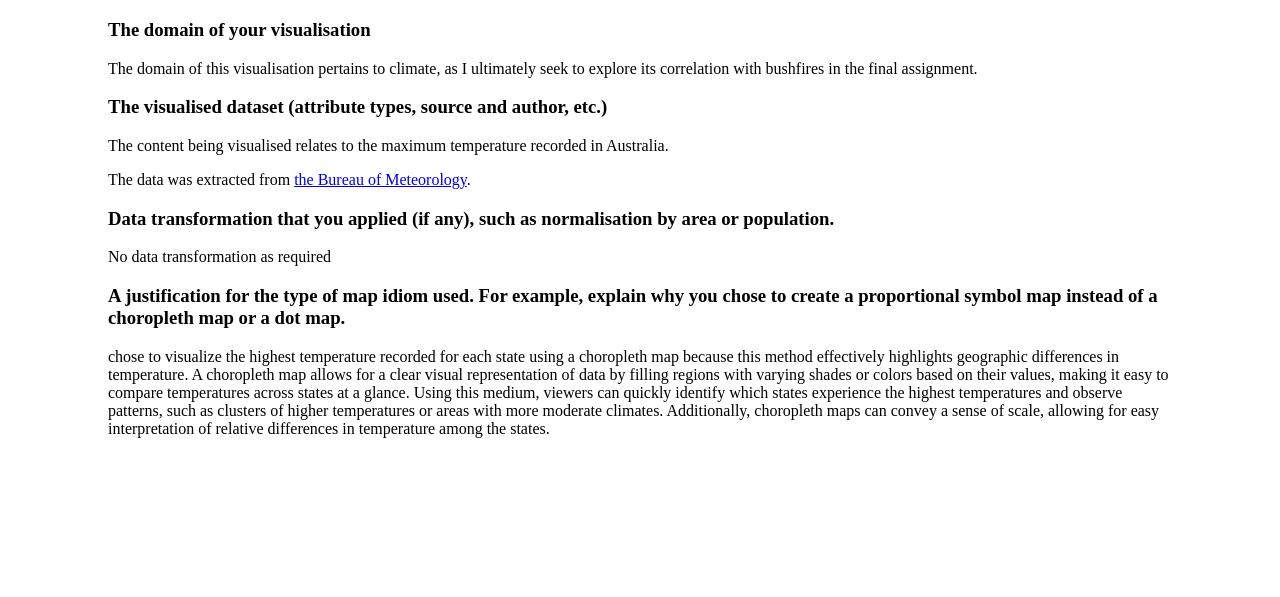
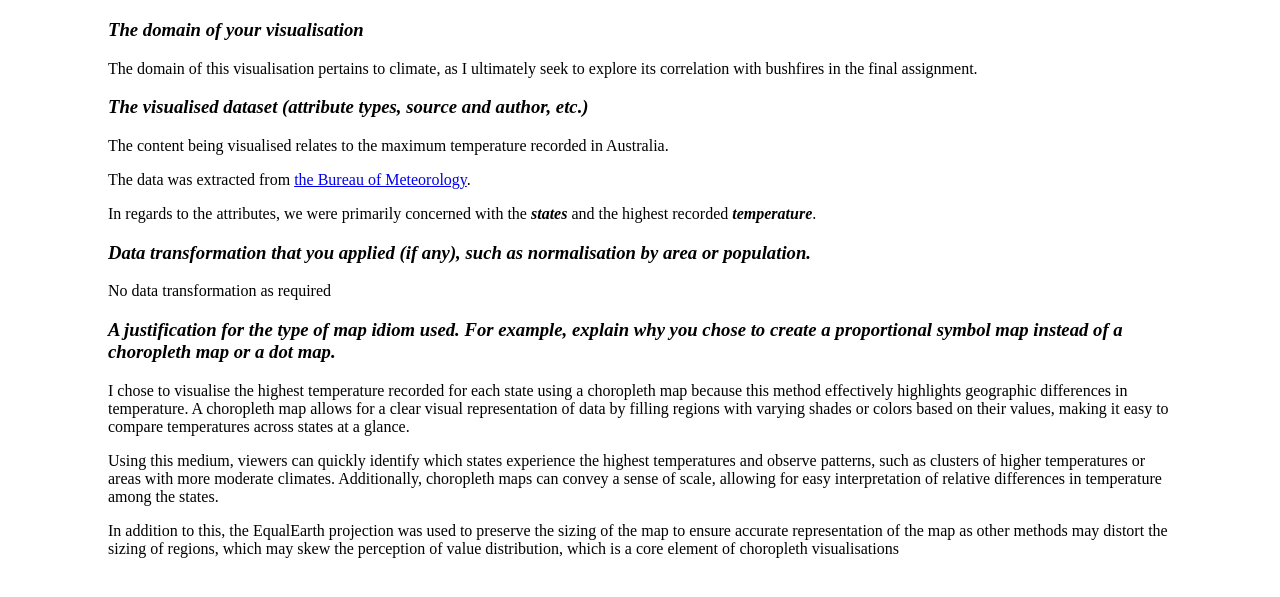
Before and after one commit to adamtrann/w9_homework, a plain HTML site: page index.html in a window 1280 px wide. Shown: the part 61-658 px from the top of the page. Drawn offline with Linux system fonts and the light colour scheme; a script that the page names is missing.

Commit message:
Add files via upload

```diff
--- a/index.css
+++ b/index.css
@@ -2,3 +2,11 @@ body {
     padding-left: 100px;
     padding-right: 100px;
 }
+
+h3 {
+    font-style: italic;
+}
+
+b{
+    font-style: italic;
+}
--- a/index.html
+++ b/index.html
@@ -26,21 +26,33 @@
         The data was extracted from <a href="http://www.bom.gov.au/climate/extreme/records.shtml" target="_blank">the
             Bureau of Meteorology</a>.
     </p>
-
+    <p>
+        In regards to the attributes, we were primarily concerned with the <b>states</b> and the highest recorded <b>temperature</b>.
+    </p>
     <h3>Data transformation that you applied (if any), such as normalisation by area or population.</h3>
     <p>No data transformation as required</p>
 
     <h3>A justification for the type of map idiom used. For example, explain why you chose to create a proportional
         symbol map instead of a choropleth map or a dot map.</h3>
-    <p>chose to visualize the highest temperature recorded for each state using a choropleth map because this method
+    <p>I chose to visualise the highest temperature recorded for each state using a choropleth map because this method
         effectively highlights geographic differences in temperature. A choropleth map allows for a clear visual
         representation of data by filling regions with varying shades or colors based on their values, making it easy to
         compare temperatures across states at a glance.
+    </p>
 
+
+    <p>
         Using this medium, viewers can quickly identify which states experience the highest temperatures and observe
         patterns, such as clusters of higher temperatures or areas with more moderate climates. Additionally, choropleth
         maps can convey a sense of scale, allowing for easy interpretation of relative differences in temperature among
-        the states.</p>
+        the states.
+
+    </p>
+
+    <p>
+        In addition to this, the EqualEarth projection was used to preserve the sizing of the map to ensure accurate representation of the map as
+        other methods may distort the sizing of regions, which may skew the perception of value distribution, which is a core element of choropleth visualisations
+    </p>
 
     <center>
         <div id="spatial_map"></div>
--- a/temperature.vg.json
+++ b/temperature.vg.json
@@ -3,7 +3,7 @@
     "title": "Highest Recorded Temperature in Australia (Per State)",
     "width": 500,
     "height": 500,
-    "projection": {"type": "mercator"},
+    "projection": {"type": "equalEarth"},
     "data": {
       "url": "https://raw.githubusercontent.com/adamtrann/W9-Homework/refs/heads/main/STE_2016_AUST.json",
       "format": {"type": "topojson", "feature": "STE_2016_AUST"}
```
